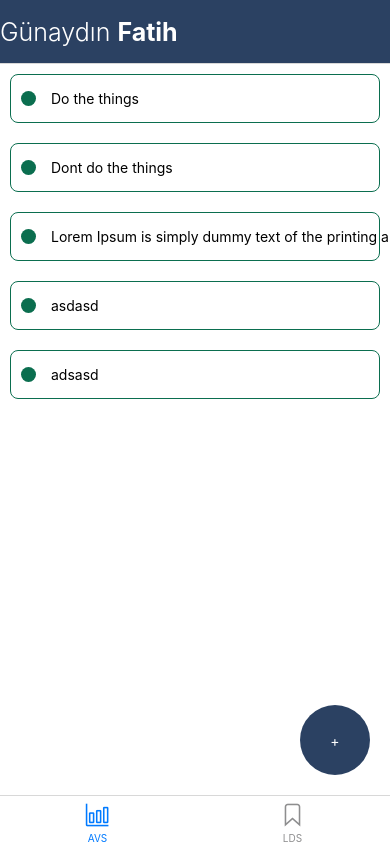
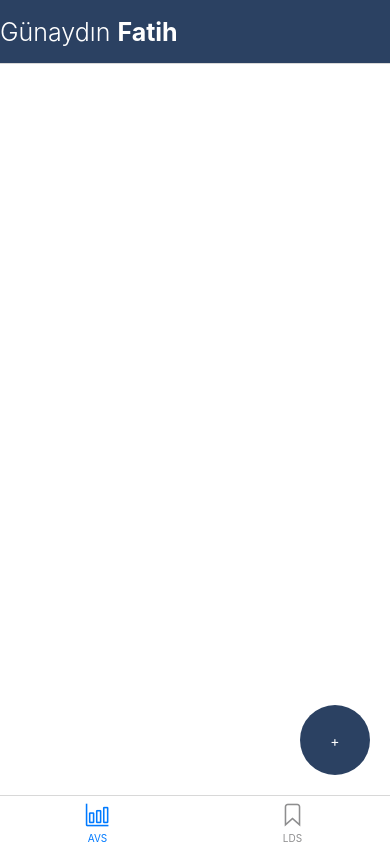
Before and after one commit to fatihdinler/personal-agenda, a React Native app in the folder personal-agenda/: screen /to-do-screen in a window 390 px wide. Built offline with nearby package versions, Linux system fonts and the light colour scheme.

Commit message:
Updated with async storage

```diff
--- a/personal-agenda/App.js
+++ b/personal-agenda/App.js
@@ -2,7 +2,6 @@ import { StatusBar } from 'expo-status-bar';
 import { StyleSheet, Text, View } from 'react-native';
 import { NavigationContainer } from '@react-navigation/native';
 import ApplicationContainer from './src/screens/container/application-container';
-import getColors from './src/colors/get-colors';
 
 export default function App() {
   return (
--- a/personal-agenda/package.json
+++ b/personal-agenda/package.json
@@ -9,6 +9,7 @@
     "web": "expo start --web"
   },
   "dependencies": {
+    "@react-native-async-storage/async-storage": "^1.17.11",
     "@react-navigation/bottom-tabs": "^6.5.2",
     "@react-navigation/native": "^6.1.1",
     "@react-navigation/native-stack": "^6.9.7",
--- a/personal-agenda/src/components/to-do/add-to-do-modal.js
+++ b/personal-agenda/src/components/to-do/add-to-do-modal.js
@@ -2,24 +2,38 @@ import { StyleSheet, Text, View, TouchableOpacity, TextInput, Alert } from 'reac
 import React, { useState } from 'react'
 import getColors from '../../colors/get-colors'
 import getDimensions from '../../dimensions/get-dimensions'
+import AsyncStorage from '@react-native-async-storage/async-storage';
 
-const AddToDoModal = ({ visibility }) => {
+const AddToDoModal = ({ visibility, todos, setTodos }) => {
+
 
   const [todoText, setTodoText] = useState('')
 
-  const handleTouch = () => {
-    if(todoText.length == 0) {
+
+
+  const handleTouch = async () => {
+    if (todoText.length == 0) {
       Alert.alert('Boş to do eklenemez !')
     }
-    else if(todoText.length !== 0) {
+    else if (todoText.length !== 0) {
+      const time = new Date()
+      const todo = { id : time, text : todoText, isDone : false}
+      const updatedTodos = [...todos, todo]
+      setTodos(updatedTodos)
+      await AsyncStorage.setItem('todos', JSON.stringify(updatedTodos))
+      setTodoText('')
       visibility()
     }
   }
 
+
+
+
+
   return (
     <View style={styles.container}>
       <TextInput
-        value = {todoText}
+        value={todoText}
         onChangeText={(text) => setTodoText(text)}
         style={styles.textinput}
         placeholder='Bir to do gir...'
@@ -40,13 +54,13 @@ const styles = StyleSheet.create({
     alignItems: 'center',
     justifyContent: 'center'
   },
-  textinput : {
-    width : getDimensions.SCREEN_WIDTH / 1.1,
-    borderWidth : 1,
-    borderColor : getColors.BLUE,
-    padding : 15,
-    borderRadius : 8,
-    marginBottom : 15,
+  textinput: {
+    width: getDimensions.SCREEN_WIDTH / 1.1,
+    borderWidth: 1,
+    borderColor: getColors.BLUE,
+    padding: 15,
+    borderRadius: 8,
+    marginBottom: 15,
   },
   button: {
     width: getDimensions.SCREEN_WIDTH / 1.1,
--- a/personal-agenda/src/components/to-do/to-do-item.js
+++ b/personal-agenda/src/components/to-do/to-do-item.js
@@ -1,50 +1,64 @@
 import { StyleSheet, Text, View, TouchableOpacity } from 'react-native'
-import React, {useState} from 'react'
-import dimensions from '../../dimensions/get-dimensions'
+import React, { useState } from 'react'
 import colors from '../../colors/get-colors'
+import AsyncStorage from '@react-native-async-storage/async-storage'
 
-const ToDoItem = ({content}) => {
 
+const ToDoItem = ({ content, isCompleted, id }) => {
+
+    console.log(isCompleted)
     const [isDone, setIsDone] = useState(false)
 
     const handleTouch = () => {
         setIsDone(!isDone)
+        get()
+        console.log(isCompleted)
+    }
+
+    const get = async () => {
+        const result = await AsyncStorage.getItem('todos')
+        const allValues = JSON.parse(result)
+        allValues.map(item => {
+            if(item.id == id) {
+                item.isDone = !isDone
+            }
+        })
     }
 
     return (
-    <TouchableOpacity style={[styles.container, {backgroundColor : isDone ? colors.GREEN : '#fff'}]} onPress={handleTouch}>
-        <View style={[styles.isDoneView, {backgroundColor : isDone ? '#fff' : colors.GREEN}]}></View>
+        <TouchableOpacity style={[styles.container, { backgroundColor: isDone ? colors.GREEN : '#fff' }]} onPress={handleTouch}>
+            <View style={[styles.isDoneView, { backgroundColor: isDone ? '#fff' : colors.GREEN }]}></View>
             <View style={styles.toDoText}>
-                <Text style={{color : isDone ? '#fff' : '#000'}}>{content}</Text>
+                <Text style={{ color: isDone ? '#fff' : '#000' }}>{content}</Text>
             </View>
-    </TouchableOpacity>
-  )
+        </TouchableOpacity>
+    )
 }
 
 export default ToDoItem
 
 const styles = StyleSheet.create({
-    container : {
-        borderWidth : 0.3,
-        borderColor : colors.GREEN,
-        flexDirection : 'row',
-        alignItems : 'center',
-        justifyContent : 'flex-start',
-        marginBottom : 10,
-        margin : 10,
-        borderRadius : 8,
+    container: {
+        borderWidth: 0.3,
+        borderColor: colors.GREEN,
+        flexDirection: 'row',
+        alignItems: 'center',
+        justifyContent: 'flex-start',
+        marginBottom: 10,
+        margin: 10,
+        borderRadius: 8,
 
     },
-    isDoneView : {
-        backgroundColor : colors.GREEN,
-        width : 15,
-        height : 15,
-        marginLeft : 10,
-        borderRadius : 15/2
+    isDoneView: {
+        backgroundColor: colors.GREEN,
+        width: 15,
+        height: 15,
+        marginLeft: 10,
+        borderRadius: 15 / 2
     },
-    toDoText : {
-        margin : 15,
-        marginRight : 40,
+    toDoText: {
+        margin: 15,
+        marginRight: 40,
     }
 
 })
--- a/personal-agenda/src/components/to-do/to-do-slice.js
+++ b/personal-agenda/src/components/to-do/to-do-slice.js
@@ -2,14 +2,21 @@ import { ScrollView, StyleSheet, Text, View } from 'react-native'
 import React from 'react'
 import ToDoItem from './to-do-item'
 
-const ToDoSlice = () => {
+const ToDoSlice = ({data}) => {
+
   return (
     <ScrollView>
-      <ToDoItem content="Do the things"/>
-      <ToDoItem content="Dont do the things"/>
-      <ToDoItem content="Lorem Ipsum is simply dummy text of the printing and typesetting industry. Lorem Ipsum has been the industry's standard dummy text ever since the 1500s, when an unknown printer took a galley of type and scrambled it to make a type specimen book."/>
-      <ToDoItem content="asdasd"/>
-      <ToDoItem content="adsasd"/>
+      {
+        data.map(item => {
+          return(
+            <ToDoItem
+              id={item.id}
+              content={item.text}
+              isCompleted={item.isDone}
+            />
+          )
+        })
+      }
     </ScrollView>
   )
 }
--- a/personal-agenda/src/screens/stacks/to-do-screen.js
+++ b/personal-agenda/src/screens/stacks/to-do-screen.js
@@ -1,19 +1,33 @@
 import { StyleSheet, Text, View, TouchableOpacity, Modal } from 'react-native'
-import React, { useState } from 'react'
+import React, { useState, useEffect } from 'react'
 import ToDoSlice from '../../components/to-do/to-do-slice'
 import getColors from '../../colors/get-colors'
 import AddToDoModal from '../../components/to-do/add-to-do-modal'
+import AsyncStorage from '@react-native-async-storage/async-storage';
+
 const ToDoScreen = () => {
 
+  useEffect(() => {
+    findTodos()
+  }, [])
+
   const [isModalVisible, setIsModalVisible] = useState(false)
+  const [todos, setTodos] = useState([])
 
   const displayModal = () => {
     setIsModalVisible(!isModalVisible)
   }
 
+  const findTodos = async () => {
+    const result = await AsyncStorage.getItem('todos')
+    if(result !== null) {
+      setTodos(JSON.parse(result))
+    }
+  }
+
   return (
     <View style={styles.container}>
-      <ToDoSlice />
+      <ToDoSlice data={todos} />
       <Modal
         animationType={"fade"}
         transparent={false}
@@ -22,7 +36,7 @@ const ToDoScreen = () => {
 
         }}
       >
-        <AddToDoModal  visibility={displayModal}/>
+        <AddToDoModal visibility={displayModal} todos={todos} setTodos={setTodos}/>
       </Modal>
       <TouchableOpacity style={styles.addButton} onPress={displayModal}>
         <Text style={{ color: 'white', alignSelf: 'center', }}>+</Text>
```
Also changed, not shown: 1 other file (tests, documents, lock files or other folders).
